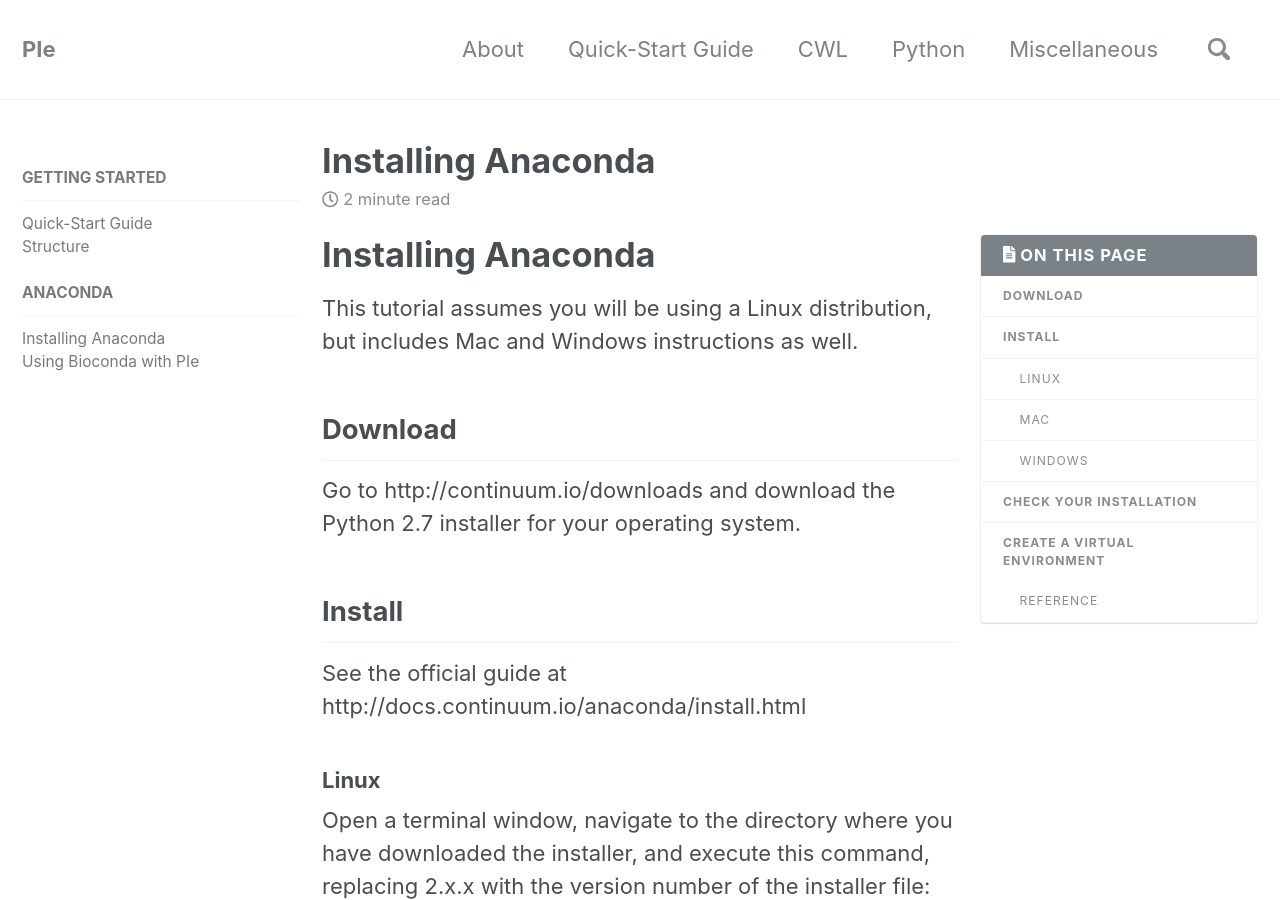
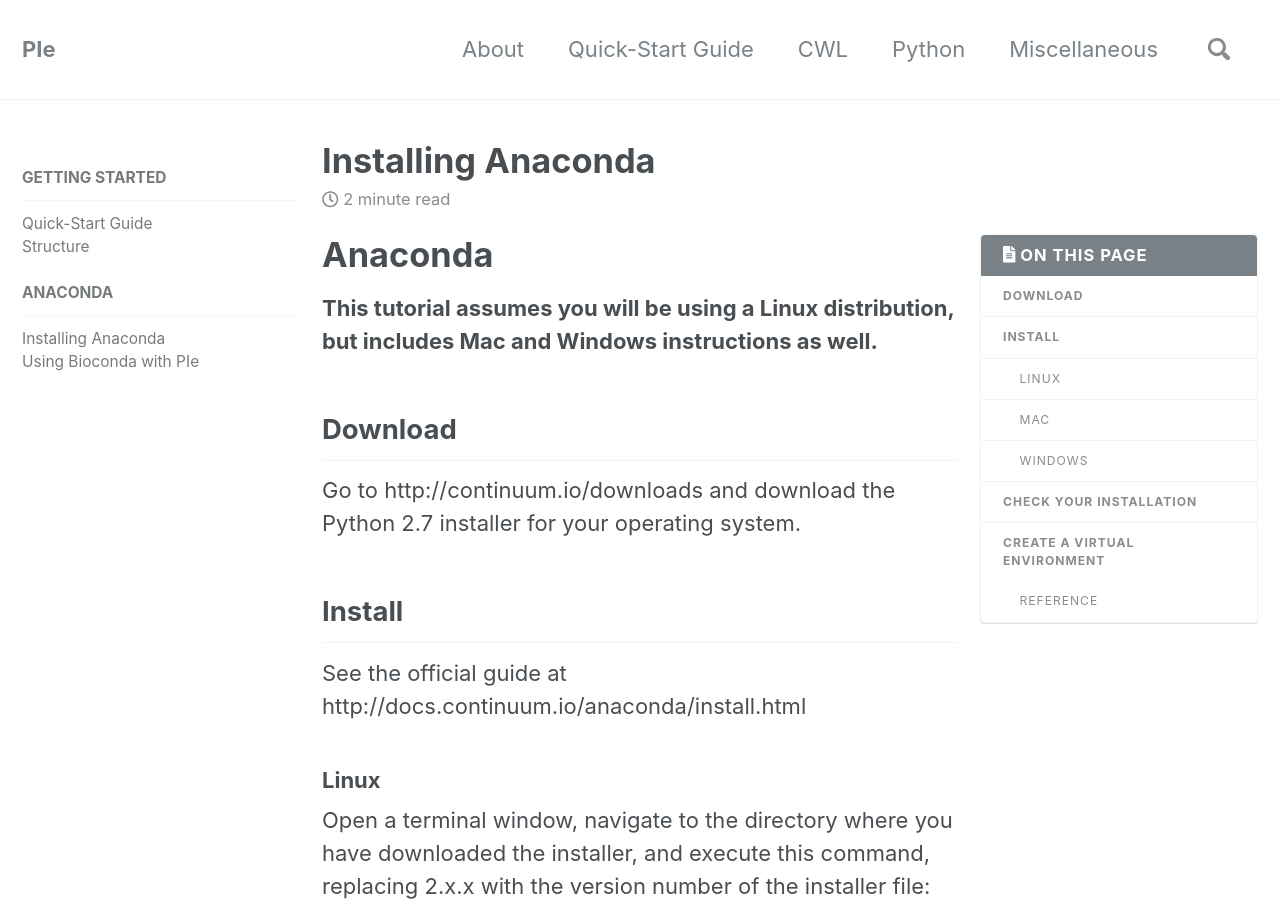
Before and after one commit to rhshah/PIe, a Jekyll site: the page built from docs/_docs/03-anaconda.md, in a window 1280 px wide and 900 px high. Built offline with Jekyll 4.4.1, drawn with Linux system fonts in a browser that asks for light colours; nearby versions of some CDN libraries; emoji names are drawn with the system emoji font.

Commit message:
Reformatting

```diff
--- a/docs/_docs/03-anaconda.md
+++ b/docs/_docs/03-anaconda.md
@@ -7,9 +7,9 @@
   - /theme-setup/
 toc: true
 ---
-# Installing Anaconda
+# Anaconda
 
-This tutorial assumes you will be using a Linux distribution, but includes Mac and Windows instructions as well.
+**This tutorial assumes you will be using a Linux distribution, but includes Mac and Windows instructions as well.**
 
 ## Download
 
```
